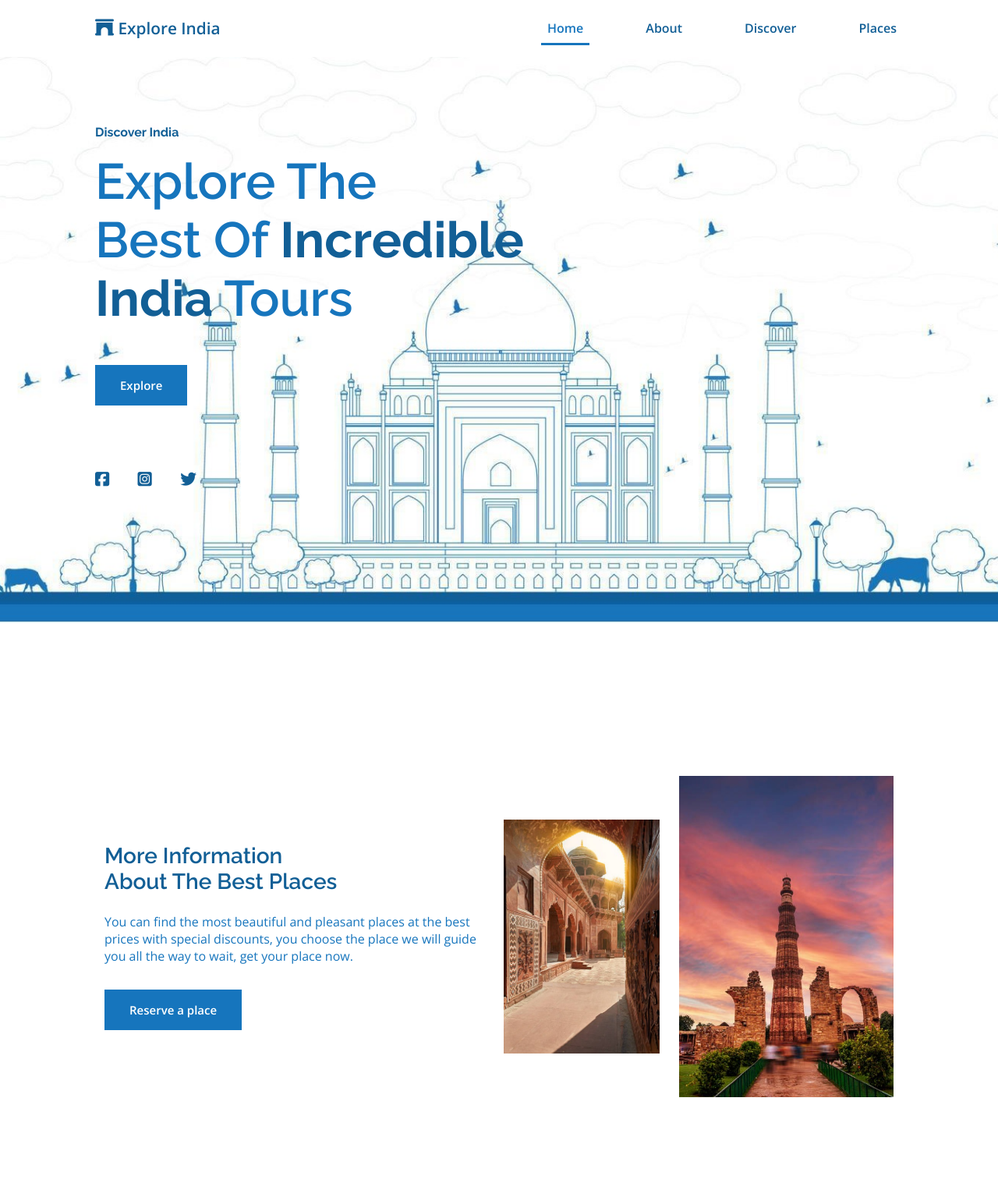
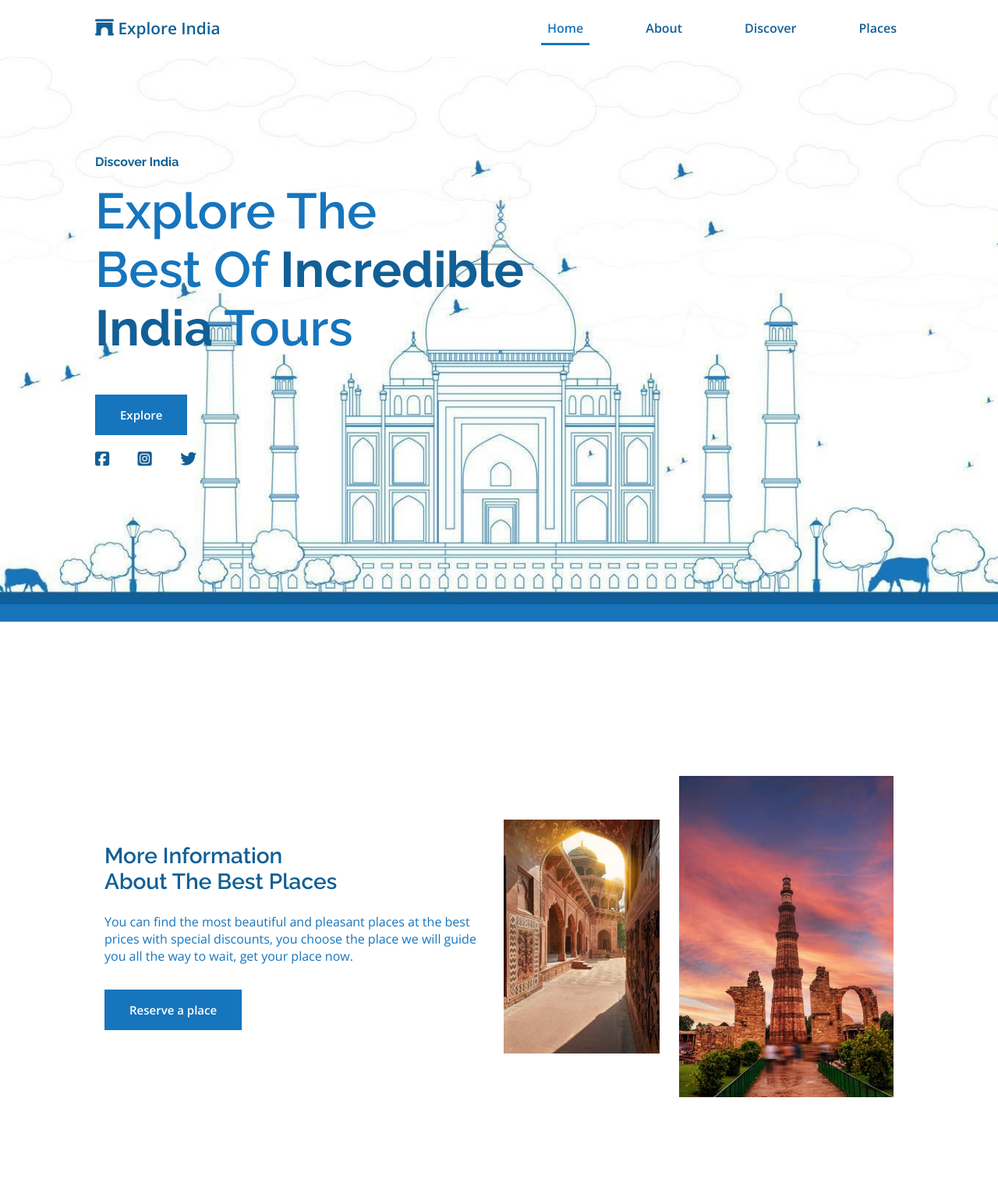
Before and after one commit to AdiBhatnagar98/CBT-CIP, a plain HTML site: page Explore India Landing Page/index.html in a window 1280 px wide. Shown: the top 1535 px of the page at 78% size. Drawn offline with nearby package versions, Linux system fonts and the light colour scheme.

Commit message:
Add files via upload

```diff
--- a/Explore India Landing Page/assets/css/styles.css
+++ b/Explore India Landing Page/assets/css/styles.css
@@ -247,10 +247,11 @@ button:hover {
 
 #home {
   margin: -4.5rem 0 0 0;
+  padding: 4.5rem 0;
   width: 100%;
   background-position: center;
   min-height: 100dvh;
-
+  align-content: center;
   background-image: url("../image/outline-taj-mahal-with-tree-and-cow-front-view-vector.jpg");
   background-repeat: no-repeat;
   background-size: cover;
@@ -264,7 +265,6 @@ button:hover {
   margin: auto;
 }
 .home-data {
-  margin-top: 10rem;
   width: 100%;
 }
 .home-data h3 {
@@ -284,7 +284,7 @@ button:hover {
 }
 
 .social {
-  margin-top: 5rem;
+  margin-top: 1rem;
   width: 130px;
   display: flex;
   justify-content: space-between;
@@ -298,7 +298,7 @@ button:hover {
 #about {
   padding: 4.5rem 0 0 0;
   width: 100%;
-  min-height: 100dvh;
+
   justify-content: center;
   align-items: center;
 }
@@ -344,7 +344,7 @@ button:hover {
 #discover {
   padding: 4.5rem 0 0 0;
   width: 100%;
-  min-height: 100dvh;
+
   justify-content: center;
   align-items: center;
 }
@@ -391,7 +391,7 @@ button:hover {
 #places {
   padding: 4.5rem 0 0 0;
   width: 100%;
-  min-height: 100dvh;
+
   justify-content: center;
   align-items: center;
 }
@@ -420,7 +420,6 @@ button:hover {
   text-align: left;
   padding-left: 15px;
   aspect-ratio: 2/2.5;
-
 }
 
 .places-row h3 {
@@ -450,7 +449,7 @@ button:hover {
 #footer {
   padding: 4.5rem 0 0 0;
   width: 100%;
-  min-height: 100dvh;
+
   justify-content: center;
   align-items: center;
 }
```
